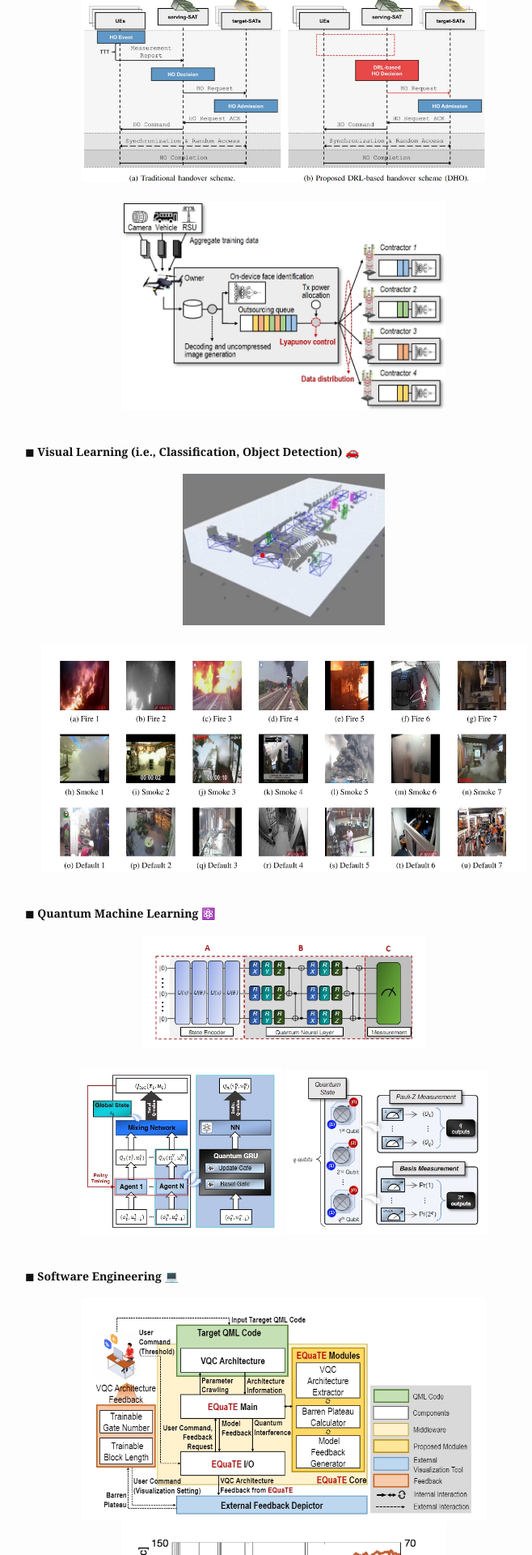
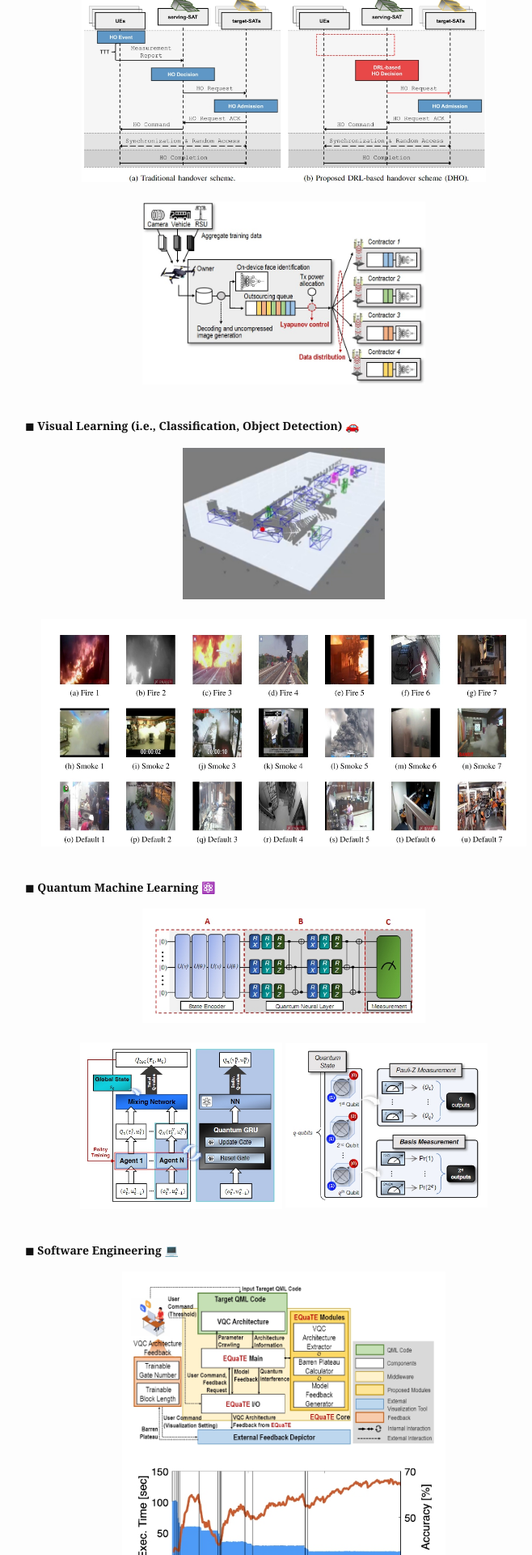
Before and after one commit to cosdeneb/cosdeneb.github.io, a Jekyll site: the page built from index.md, in a window 1280 px wide. Shown: the part 2227-4147 px from the top of the page at 81% size, without its empty margins (289-947 px from the left). Built offline with Jekyll 4.4.1, drawn with Linux system fonts in a browser that asks for light colours.

Commit message:
Update index.md

```diff
--- a/index.md
+++ b/index.md
@@ -76,7 +76,7 @@
   </div>
   <br/>
   <div style="text-align : center;">
-    <img src="{{ "/assets/img/paper/two_stage.jpg" | absolute_url }}" width=400 class="post-pic" style="border: none; outline: none; margin: 0 auto; display: block;"/>
+    <img src="{{ "/assets/img/paper/two_stage.jpg" | absolute_url }}" width=350 class="post-pic" style="border: none; outline: none; margin: 0 auto; display: block;"/>
   </div>
   <br/>
 </p>
@@ -112,7 +112,7 @@
   ◼ <b>Software Engineering</b> 💻
   <br/>
   <div style="text-align : center;">
-    <img src="{{ "/assets/img/paper/equate.jpg" | absolute_url }}" width=500 class="post-pic" style="border: none; outline: none; margin: 0 auto; display: block;"/>
+    <img src="{{ "/assets/img/paper/equate.jpg" | absolute_url }}" width=400 class="post-pic" style="border: none; outline: none; margin: 0 auto; display: block;"/>
     <img src="{{ "/assets/img/paper/equate_plot.jpg" | absolute_url }}" width=400 class="post-pic" style="border: none; outline: none; margin: 0 auto; display: block;"/>
   </div>
   <br/>
```
